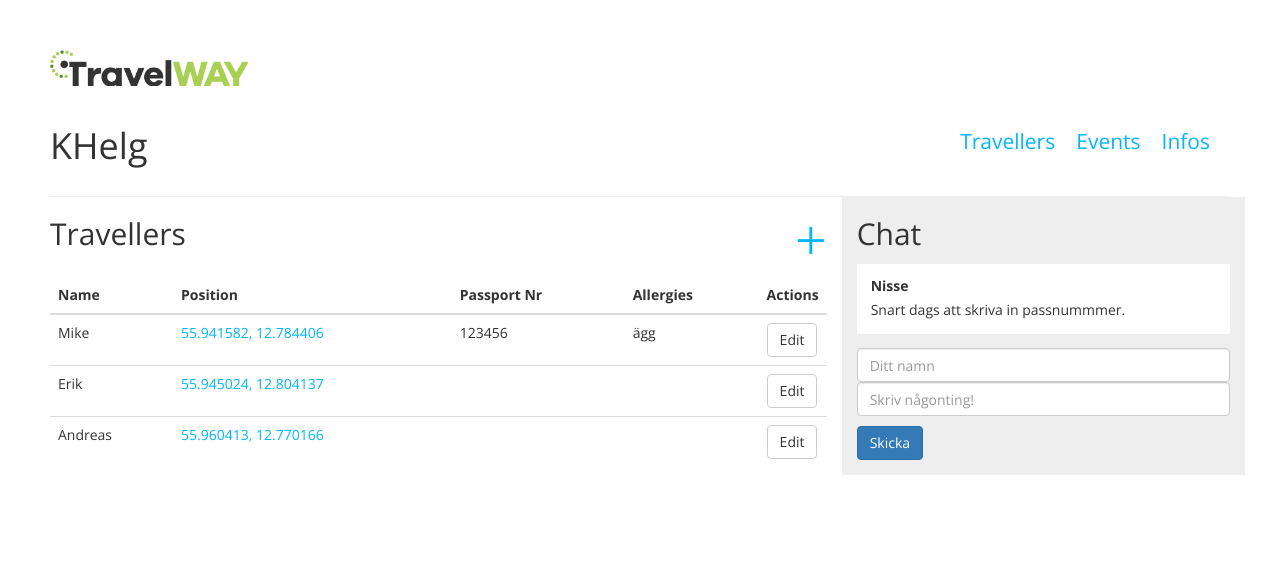
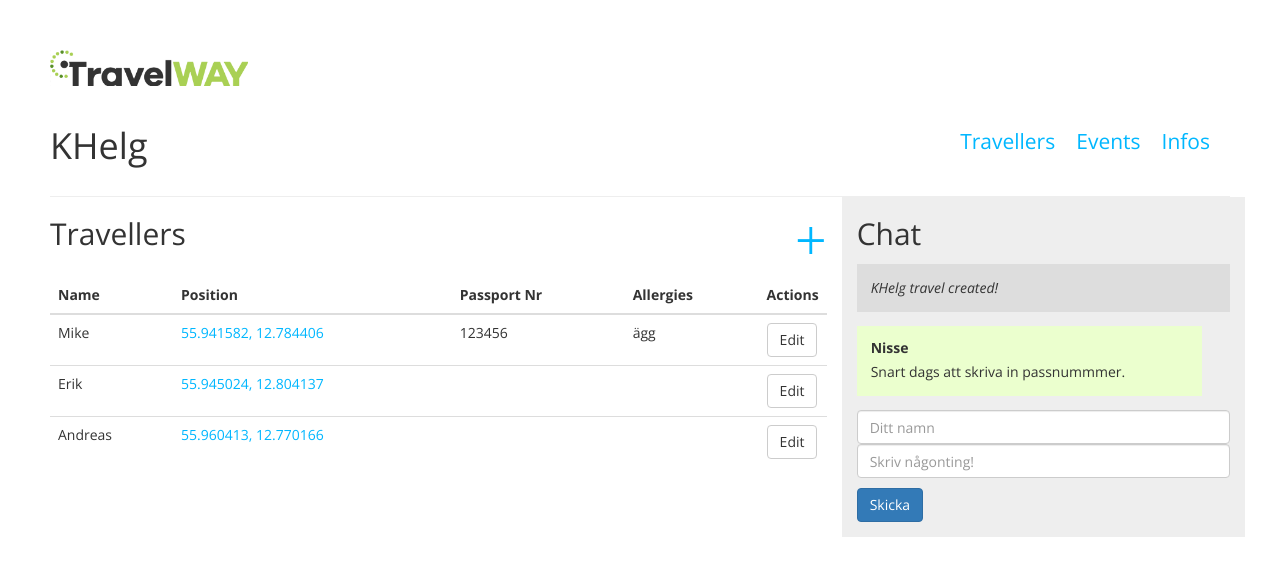
Before and after one commit to jayway/KHelg2015-Team4-server, a Node server app: page /travellers in a window 1280 px wide. Shown: the top 576 px of the page. Run offline with Node 20, Linux system fonts and the light colour scheme; some libraries are stand-ins or nearby versions; some web fonts are replaced.

Commit message:
Log colors

```diff
--- /dev/null
+++ b/public/main.js
@@ -0,0 +1,16 @@
+$(function () {
+  var nameInput = $('input[name=name]');
+  function highlightLogMessages() {
+    var name = nameInput.val();
+    if (name) {
+      $('.log .message').each(function () {
+        var $msg = $(this);
+        var sender = $msg.find('.name').html();
+        $msg.toggleClass('me', sender === name);
+      });
+    }
+  }
+  nameInput.on('change', highlightLogMessages);
+
+  highlightLogMessages();
+});
--- a/public/stylesheets/style.css
+++ b/public/stylesheets/style.css
@@ -75,8 +75,17 @@ td time {
 
 .log .message {
   padding: 1em;
-  background: #fff;
-  margin-bottom: 1em;
+  background: #ebffce;
+  margin: 0 2em 1em 0;
+}
+.log .message.me {
+  margin: 0 0 1em 2em;
+  background: #ceceff;
+}
+.log .message.system {
+  margin: 0 0 1em;
+  background: #ddd;
+  font-style: italic;
 }
 .message h3 {
   font-size: 100%;
--- a/store.js
+++ b/store.js
@@ -4,7 +4,7 @@
 
 var database = {
     users : [{"name":"Mike",passport: "123456", allergies: "ägg", "email":"michael.kober@jayway.com","longitude": "12.784406","latitude": "55.941582"}, {"name":"Erik","email":"erik@jayway.com","longitude": "12.804137","latitude": "55.945024"}, {"name":"Andreas","email":"andreas@jayway.com","longitude": "12.770166","latitude": "55.960413"}],
-    logMessages: [{"name": "Nisse", message: "Snart dags att skriva in passnummmer."}],
+    logMessages: [{message: "KHelg travel created!"}, {"name": "Nisse", message: "Snart dags att skriva in passnummmer."}],
     events: [{"title":"Going out for a beer","description":"Örenäs is know for it's famous pubs and local breweries. Let's go out and drink some beers.", from: "20:00", to: "23:00", participants:[{"name": "Mike", "id":"0"}]}],
     infos: [{"title":"Agenda","description":"09:00 Frukost \n 10:00 Trip to Landskrona. 20:00 Beer"}]
 };
--- a/views/layout.jade
+++ b/views/layout.jade
@@ -5,9 +5,10 @@ html
 
     link(rel='stylesheet', href='/stylesheets/bootstrap.css')
     link(rel='stylesheet', href='/stylesheets/style.css')
+    script(src='https://cdnjs.cloudflare.com/ajax/libs/jquery/2.1.4/jquery.js')
     script(src="https://maxcdn.bootstrapcdn.com/bootstrap/3.3.5/js/bootstrap.min.js")
-    script(src='https://cdnjs.cloudflare.com/ajax/libs/jquery/2.1.4/jquery.js')
     link(href='https://fonts.googleapis.com/css?family=Open+Sans:400,300,300italic,400italic,600,600italic,700,700italic', rel='stylesheet')
+    script(src='/main.js')
   body
     a.logo(href="/")
       img(src="../images/logo-text.png")
--- a/views/travellers.jade
+++ b/views/travellers.jade
@@ -33,9 +33,13 @@ block content
           .form-group
             ul.log
               each logMessage in logMessages
-                li.message
-                  h3.name= logMessage.name
-                  span.content= logMessage.message
+                if !logMessage.name
+                  li.message.system
+                    span.content= logMessage.message
+                else
+                  li.message
+                    h3.name= logMessage.name
+                    span.content= logMessage.message
             input(type="text" name="name" class="form-control" id="inputName" placeholder="Ditt namn" value!= currentUser)
             input(type="text" name="message" class="form-control" id="inputMessage" placeholder="Skriv någonting!")
             p
```
